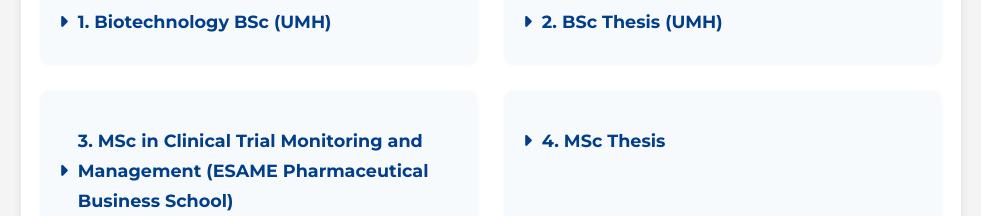
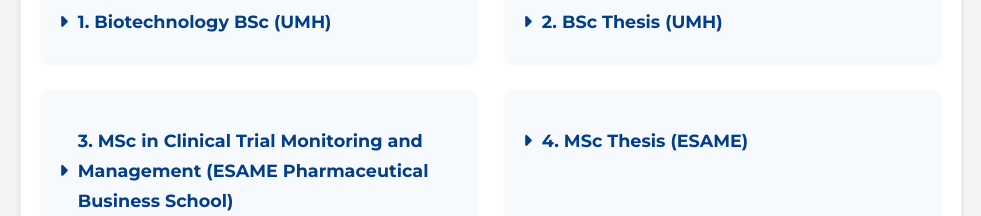
Before and after one commit to amandahi1031/Personal-website, a plain HTML site: page index.html in a window 1280 px wide. Shown: the part 960-1176 px from the top of the page, without its empty margins (149-1130 px from the left). Drawn offline with Linux system fonts and the light colour scheme.

Commit message:
Update index.html

```diff
--- a/index.html
+++ b/index.html
@@ -317,7 +317,7 @@
         </div>
       </div>
       <div class="project">
-        <h3 onclick="toggleProject(this)">4. MSc Thesis </h3>
+        <h3 onclick="toggleProject(this)">4. MSc Thesis (ESAME)</h3>
         <div class="content">
           <p>Because of my interest in expanding my bioprocess development expertise into mammalian cell culture, I had the opportunity to join <a href="https://bioneer.dk/" target="_blank">Bioneer</a>, a CDMO company, where I am working on a project focused on optimizing fed-batch intensified processes for CHO cell culture. As part of this project, I will carry out the following activities: </p>
           <ul>
```
